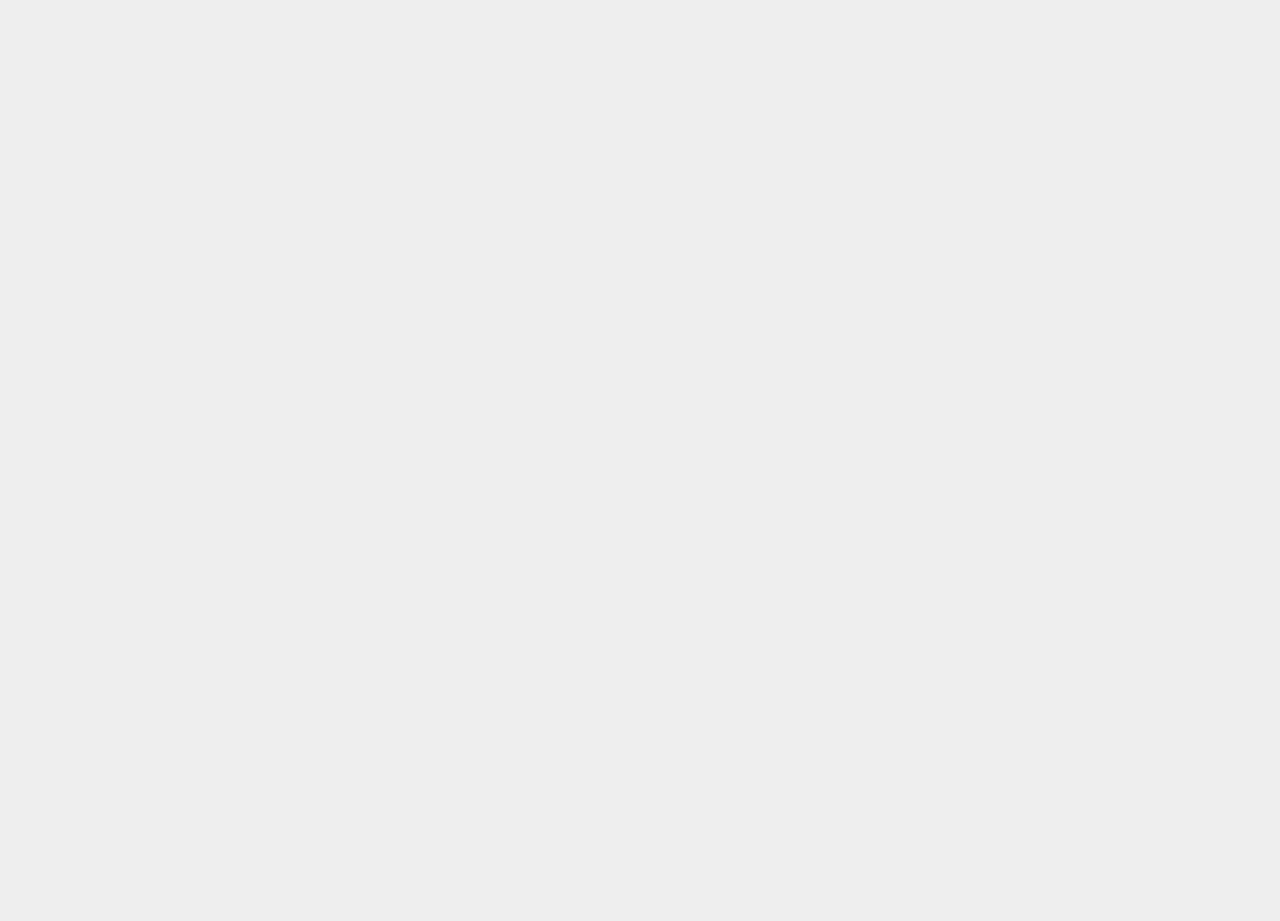
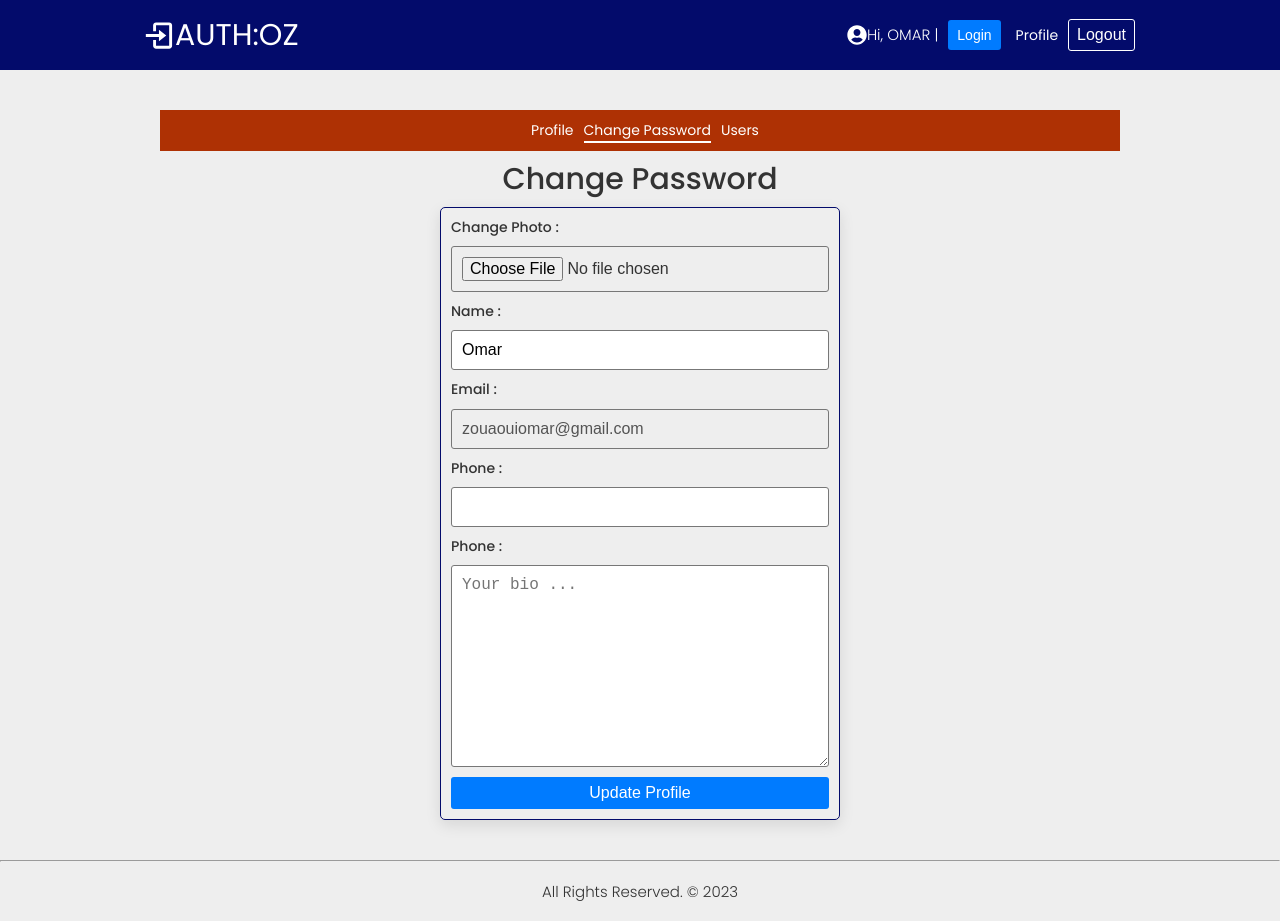
Before and after one commit to omarzouaoui/Frontend-Auth, a React (Create React App) app in the folder frontend/: page /changePassword in a window 1280 px wide. Before the commit this address had no page. Before the commit the page ends 800 px from the top, so only its background shows below. Built offline with nearby package versions, Linux system fonts and the light colour scheme.

Commit message:
working on ChangePassword

```diff
--- a/frontend/src/App.js
+++ b/frontend/src/App.js
@@ -6,6 +6,7 @@ import { LoginWithCode } from "./pages/auth/LoginWithCode";
 import { Register } from "./pages/auth/Register";
 import { Reset } from "./pages/auth/Reset";
 import { Verify } from "./pages/auth/Verify";
+import { ChangePassword } from "./pages/changePassword/ChangePassword";
 import { Home } from "./pages/home/Home";
 import { Profile } from "./pages/profile/Profile";
 
@@ -69,6 +70,14 @@ function App() {
         </Layout>
       } />
 
+      <Route
+      path="/changePassword"
+      element={
+        <Layout>
+          <ChangePassword/>
+        </Layout>
+      } />
+
     </Routes>
     </BrowserRouter>
     </>
--- a/frontend/src/pages/changePassword/ChangePassword.js
+++ b/frontend/src/pages/changePassword/ChangePassword.js
@@ -0,0 +1,100 @@
+import React, { useState } from 'react'
+import { Card } from '../../components/card/Card'
+import profileImg from "../../assets/avatarr.png"
+import "./ChangePassword.scss"
+import { PageMenu } from '../../components/PageMenu/PageMenu'
+
+const initialState = {
+    name:"Omar",
+    email:"zouaouiomar@gmail.com",
+    phone:"",
+    bio:"",
+    photo:"",
+    role:"",
+    isVerified:false
+}
+
+export const ChangePassword = () => {
+
+    const [profile, setProfile] = useState(initialState)
+
+    const handleImageChange = () =>{}
+    const handleInputChange = ()=>{}
+
+  return (
+    <>
+    <section>
+        <div className='container'>
+            <PageMenu/>
+           <h2 className='--flex-center'>Change Password</h2>
+           <div className='--flex-center profile'>
+            <Card cardClass={"card"}>
+                <>
+
+                    <form>
+
+                        <p>
+                            <label>Change Photo :</label>
+                            <input
+                            type="file"
+                            accept='image/*'
+                            name='image'
+                            onChange={handleImageChange}
+                            />
+                        </p>
+
+                        <p>
+                            <label>Name :</label>
+                            <input
+                            type="text"
+                            name='name'
+                            value={profile.name}
+                            onChange={handleInputChange}
+                            />
+                        </p>
+
+                        <p>
+                            <label>Email :</label>
+                            <input
+                            type="email"
+                            name='email'
+                            value={profile.email}
+                            onChange={handleInputChange}
+                            disabled
+                            />
+                        </p>
+
+                        <p>
+                            <label>Phone :</label>
+                            <input
+                            type="text"
+                            name='phone'
+                            value={profile.phone}
+                            onChange={handleInputChange}
+                            />
+                        </p>
+
+                        <p>
+                            <label>Phone :</label>
+                            <textarea
+                            name='bio'
+                            value={profile.bio}
+                            onChange={handleInputChange}
+                            cols="30"
+                            rows="10"
+                            placeholder='Your bio ...'
+                            />
+                        </p>
+
+                        <button className='--btn --btn-primary --btn-block'>Update Profile</button>
+
+                    </form>
+
+                </>
+            </Card>
+            </div>
+        </div>
+    </section>
+    </>
+  )
+}
--- a/frontend/src/pages/changePassword/ChangePassword.scss
+++ b/frontend/src/pages/changePassword/ChangePassword.scss
@@ -0,0 +1,59 @@
+.change-password {
+    .card {
+      width: 100%;
+      max-width: 400px;
+      padding: 1rem;
+      border: 1px solid red;
+    }
+    .profile-photo {
+      width: 100%;
+      // border: 1px solid red;
+      background-color: var(--light-blue);
+      padding: 1rem;
+      display: flex;
+      justify-content: center;
+      align-items: center;
+      margin-bottom: 1rem;
+
+      & img {
+        width: 200px;
+        height: 200px;
+        border: 1px solid #030b6b;
+        border-radius: 50%;
+      }
+
+      & h3 {
+        color: #fff;
+        font-size: 2rem;
+        text-align: center;
+      }
+    }
+    form {
+      label {
+        display: block;
+        font-size: 1.4rem;
+        font-weight: 500;
+      }
+      input[type="text"],
+      input[type="number"],
+      input[type="file"],
+      input[type="email"],
+      select,
+      textarea,
+      input[type="password"] {
+        display: block;
+        font-size: 1.6rem;
+        font-weight: 300;
+        padding: 1rem;
+        margin: 1rem auto;
+        width: 100%;
+        border: 1px solid #777;
+        border-radius: 3px;
+        outline: none;
+      }
+
+      // textarea {
+      //   width: 100%;
+      // }
+    }
+  }
--- a/frontend/src/pages/profile/Profile.js
+++ b/frontend/src/pages/profile/Profile.js
@@ -81,7 +81,7 @@ export const Profile = () => {
                         </p>
 
                         <p>
-                            <label>Phone :</label>
+                            <label>Bio :</label>
                             <textarea
                             name='bio'
                             value={profile.bio}
```
